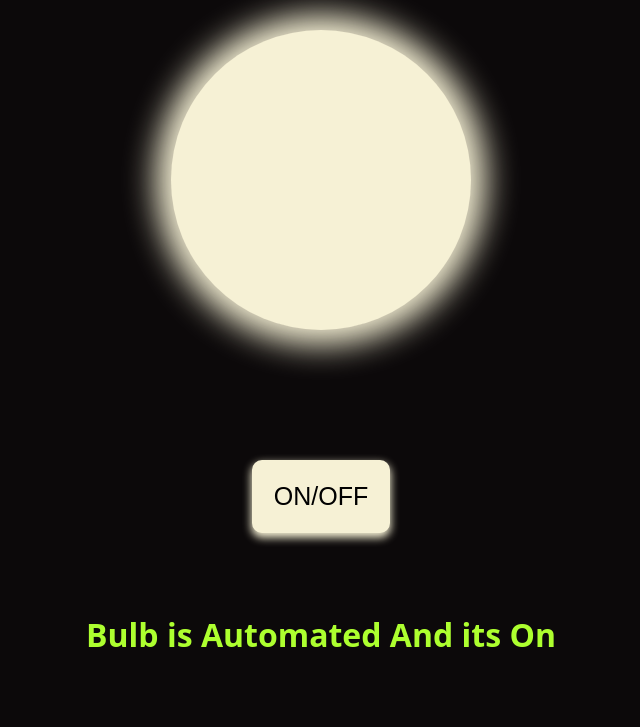
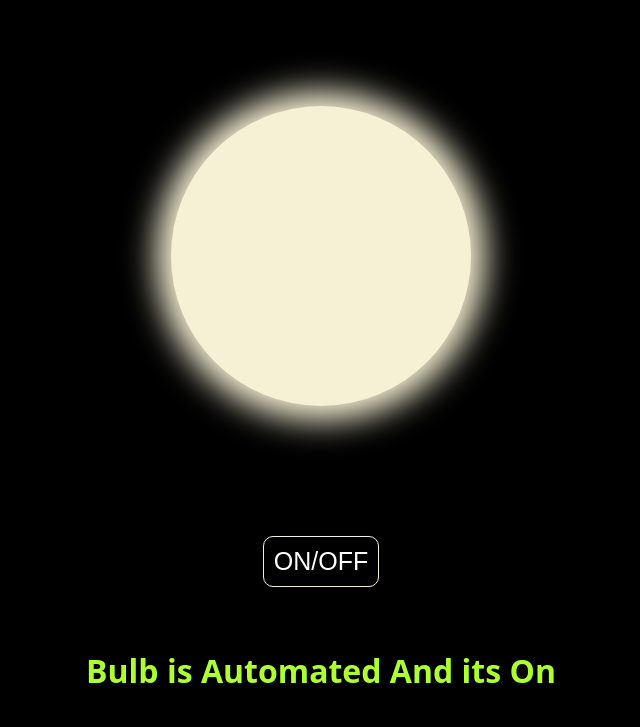
Before and after one commit to Shivam2411-stack/Glowing_Bulb, a plain HTML site: page index.html in a window 1280 px wide. Shown: the whole page, without its empty margins (319-959 px from the left). Drawn offline with Linux system fonts and the light colour scheme.

Commit message:
version 2

```diff
--- a/bulb.css
+++ b/bulb.css
@@ -1,62 +1,63 @@
-body{
-    /* background-color: black; */
-    /* background-image: url('bg.jpeg'); */
-    /* background-position: center;
-    background-repeat: no-repeat;
-    background-size: contain;
-    background-clip: text; */
-    background-color: #0C090A;
+html, body {
+    height: 100%;
+}
+
+body {
+    background-color: #000000;
     padding: 0;
     margin: 0;
+    height: 100%;
     font-family: system-ui, -apple-system, BlinkMacSystemFont, 'Segoe UI', Roboto, Oxygen, Ubuntu, Cantarell, 'Open Sans', 'Helvetica Neue', sans-serif;
+    display: flex;
+    justify-content: center;
+    align-items: center;
 }
-#bulbsection{
-    height: 100%;
-    width: 100%;
+
+#bulbsection {
+    width: 60%;
     display: flex;
     justify-content: center;
     align-items: center;
     flex-direction: column;
+    background-color: #000000;
 }
-#bulb{
+
+@media screen and (max-width: 700px) {
+    #bulbsection {
+        width: 95%;
+        height: 100%;
+    }
+}
+
+#bulb {
     margin: 30px;
     border-radius: 50%;
     height: 300px;
     width: 300px;
-    /* border: none; */
     background-color: grey;
-    /* z-index: 2;   */
-
-
 }
 
-button{
-    margin-left: 35px;
-    padding: 20px;
-    margin: 100px;
+button {
+    padding: 10px;
+    margin-top: 100px;
+    margin-bottom: 30px;
     font-size: 25px;
-    background-color: #F6F1D5;
-    border: 2px solid #F6F1D5;
-    box-shadow: 0px 4px 8px 0.6789px #F6F1D5;
+    color: #ffffff;
+    background-color: #000000;
+    border: 0.7px solid #F6F1D5;
     border-radius: 10px;
-    transition: background-color 0.32s ease-in-out;
-    transition: color 0.32s ease-in-out;
-    transition: font-size 0.32s ease-in-out;
+    transition: all 0.32s ease-in-out;
 }
 
-button:hover{
-    margin-left: 35px;
-    padding: 20px;
-    margin: 100px;
-    font-size: 30px;
-    color: #000000;
-    background-color: #F6F1D5 ;
-    border: 0.7px solid #F6F1D5  ;
-    box-shadow: 0px 4px 8px 0.679px #F6F1D5 ;
+button:hover {
+    font-size: 28px;
+    background-color: #000000;
+    border: 0.7px solid #F6F1D5;
+    cursor: pointer;
 }
-h3{
+
+.h3 {
     margin: 0;
     padding: 0;
-    position: relative;
-    top: -20px;
+    font-size: 32px;
 }
```
